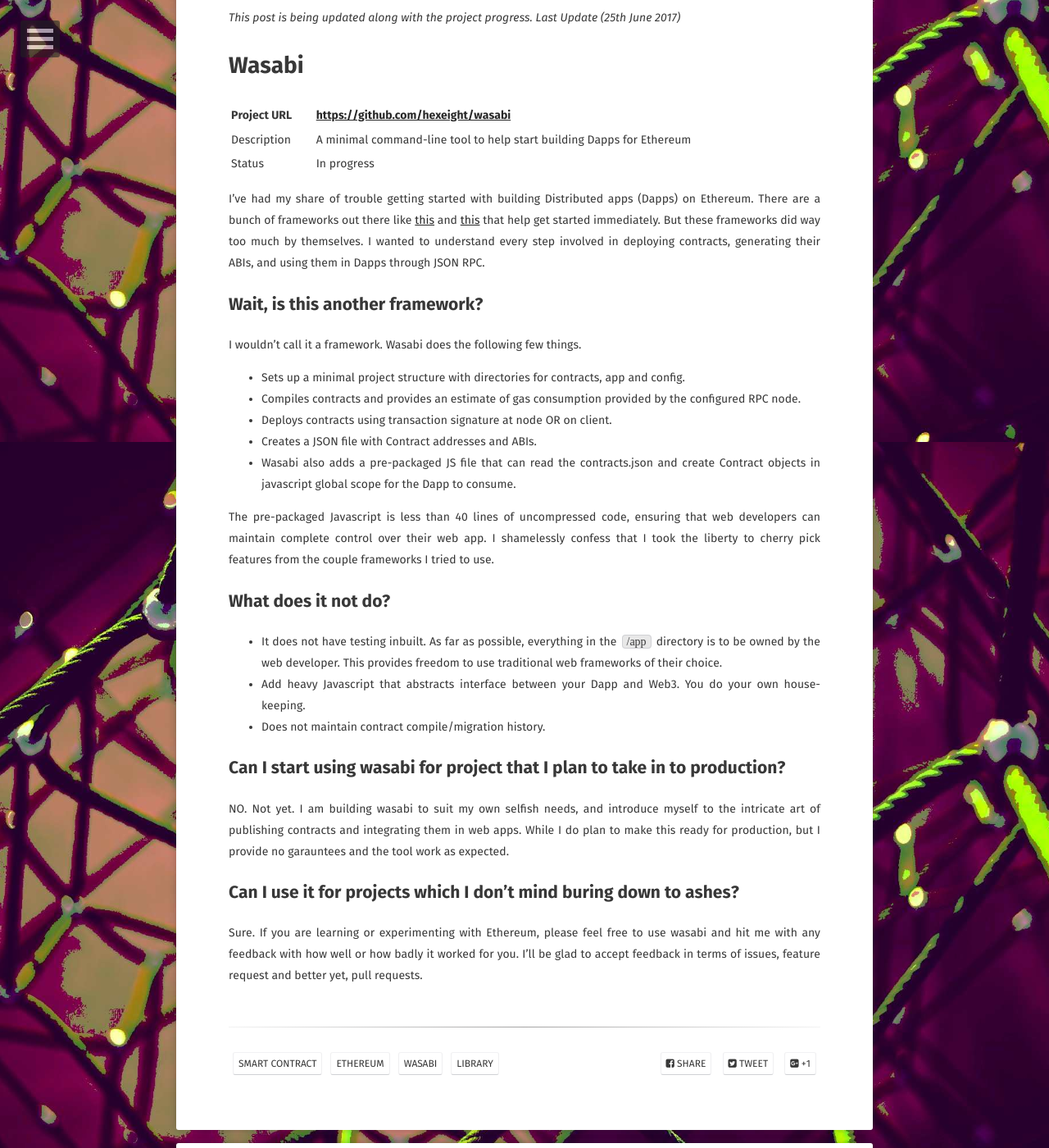
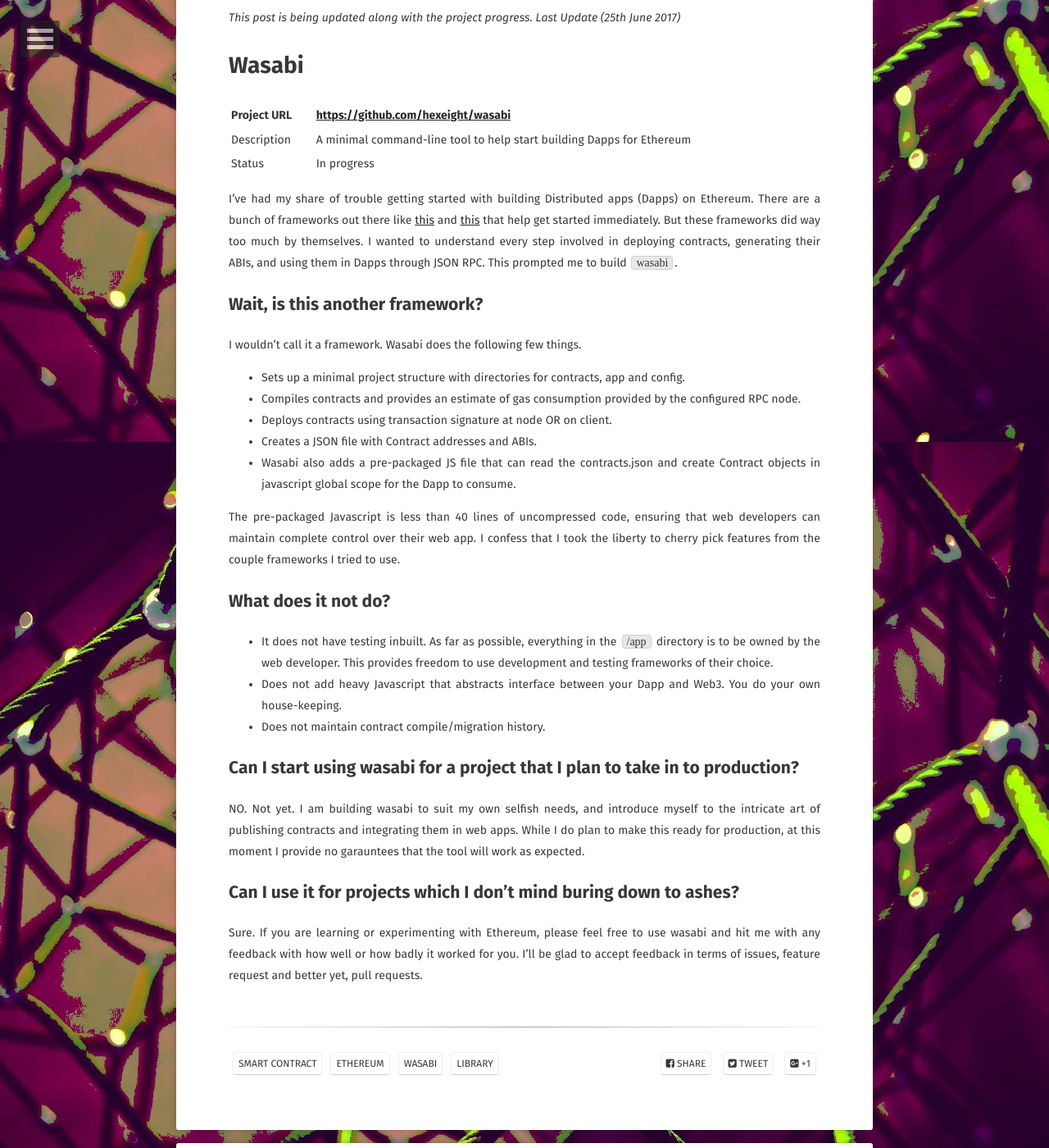
Before and after one commit to hexeight/hexeight.github.io, a Jekyll site: the page built from _posts/2017-25-06-eth-wasabi.md, in a window 1280 px wide and 1400 px high, scrolled down 361 px. Shown: the whole window at 82% size. Built offline with Jekyll 4.4.1, drawn with Linux system fonts in a browser that asks for light colours; some web fonts are replaced; comment, search, counter and statistics services are not loaded.

Commit message:
eth-wasabi

```diff
--- a/_posts/2017-25-06-eth-wasabi.md
+++ b/_posts/2017-25-06-eth-wasabi.md
@@ -21,7 +21,7 @@
 | Description | A minimal command-line tool to help start building Dapps for Ethereum    |
 | Status      | In progress                                                              |
 
-I've had my share of trouble getting started with building Distributed apps (Dapps) on Ethereum. There are a bunch of frameworks out there like [this](https://truffleframework.com) and [this]( https://github.com/iurimatias/embark-framework) that help get started immediately. But these frameworks did way too much by themselves. I wanted to understand every step involved in deploying contracts, generating their ABIs, and using them in Dapps through JSON RPC.
+I've had my share of trouble getting started with building Distributed apps (Dapps) on Ethereum. There are a bunch of frameworks out there like [this](https://truffleframework.com) and [this]( https://github.com/iurimatias/embark-framework) that help get started immediately. But these frameworks did way too much by themselves. I wanted to understand every step involved in deploying contracts, generating their ABIs, and using them in Dapps through JSON RPC. This prompted me to build `wasabi`.
 
 ## Wait, is this another framework?
 
@@ -33,17 +33,17 @@
 - Creates a JSON file with Contract addresses and ABIs.
 - Wasabi also adds a pre-packaged JS file that can read the contracts.json and create Contract objects in javascript global scope for the Dapp to consume.
 
-The pre-packaged Javascript is less than 40 lines of uncompressed code, ensuring that web developers can maintain complete control over their web app. I shamelessly confess that I took the liberty to cherry pick features from the couple frameworks I tried to use.
+The pre-packaged Javascript is less than 40 lines of uncompressed code, ensuring that web developers can maintain complete control over their web app. I confess that I took the liberty to cherry pick features from the couple frameworks I tried to use.
 
 ## What does it not do?
 
-- It does not have testing inbuilt. As far as possible, everything in the `/app` directory is to be owned by the web developer. This provides freedom to use traditional web frameworks of their choice.
-- Add heavy Javascript that abstracts interface between your Dapp and Web3. You do your own house-keeping.
+- It does not have testing inbuilt. As far as possible, everything in the `/app` directory is to be owned by the web developer. This provides freedom to use development and testing frameworks of their choice.
+- Does not add heavy Javascript that abstracts interface between your Dapp and Web3. You do your own house-keeping.
 - Does not maintain contract compile/migration history.
 
-## Can I start using wasabi for project that I plan to take in to production?
+## Can I start using wasabi for a project that I plan to take in to production?
 
-NO. Not yet. I am building wasabi to suit my own selfish needs, and introduce myself to the intricate art of publishing contracts and integrating them in web apps. While I do plan to make this ready for production, but I provide no garauntees and the tool work as expected.
+NO. Not yet. I am building wasabi to suit my own selfish needs, and introduce myself to the intricate art of publishing contracts and integrating them in web apps. While I do plan to make this ready for production, at this moment I provide no garauntees that the tool will work as expected.
 
 ## Can I use it for projects which I don't mind buring down to ashes?
 
```
